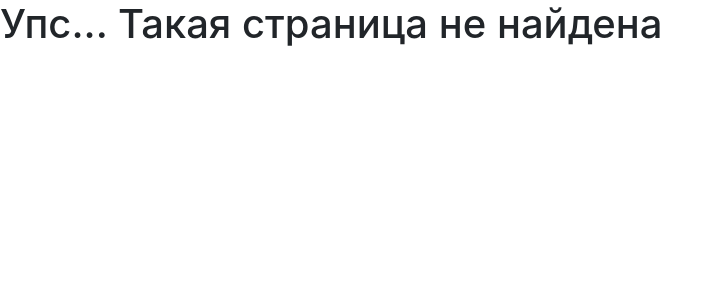
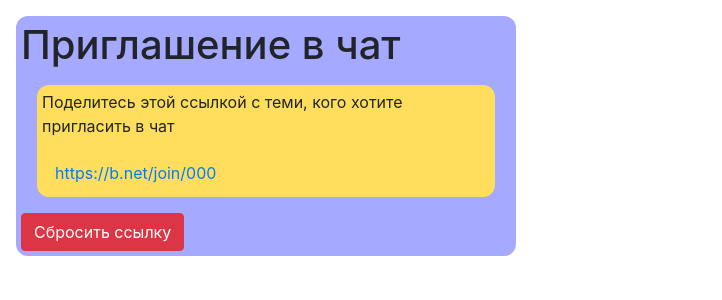
Before and after one commit to Dliwk/bnet, a Flask app: page /invite/1 in a window 1280 px wide. Shown: the part 54-354 px from the top of the page, without its empty margins (0-722 px from the left). Run offline with Flask 2, Linux system fonts and the light colour scheme; a user stored in the database is signed in; tables that the repository leaves empty hold one stand-in row (values such as "Sample post"); some libraries are stand-ins or nearby versions.

Commit message:
frontend for chat invitations

```diff
--- a/routes.py
+++ b/routes.py
@@ -94,3 +94,43 @@ def chat(chat_id):
     elif request.method == 'POST':
         api.chats.send_message(user_id=current_user.id, chat_id=chat_id, text=request.values['text'])
         return jsonify({'ok': True})
+
+
+@app.route('/join/<string:code>')
+@login_required
+def join_chat(code):
+    chat_id: int
+    try:
+        chat_id = api.chats.check_invitation(current_user.id, code)
+    except LocalApi.InvalidCode:
+        abort(404)
+    else:
+        return redirect(f'/chat/{chat_id}')
+
+
+@app.route('/invite/<int:chat_id>')
+@login_required
+def invite(chat_id):
+    code: str
+    try:
+        code = api.chats.create_invitation(current_user.id, chat_id)
+    except LocalApi.ForbiddenError:
+        abort(403)
+    except LocalApi.NotFoundError:
+        abort(404)
+    else:
+        return render_template('invite_result.jinja2', code=code, chat_id=chat_id)
+
+
+@app.route('/invite-reset/<int:chat_id>')
+@login_required
+def invite_reset(chat_id):
+    code: str
+    try:
+        code = api.chats.reset_invitation(current_user.id, chat_id)
+    except LocalApi.ForbiddenError:
+        abort(403)
+    except LocalApi.NotFoundError:
+        abort(404)
+    else:
+        return render_template('invite_result.jinja2', code=code, chat_id=chat_id)
--- a/templates/chat.jinja2
+++ b/templates/chat.jinja2
@@ -2,6 +2,7 @@
 {% block content %}
     <div class="chat-menu">
         <a href="{{ url_for('chats') }}" class="btn btn-secondary">Чаты</a>
+        <a href="/invite/{{ chat.id }}" class="btn btn-primary">Пригласить</a>
         <div id="messages">
             {% for message in chat.messages %}
                 <div class="message">
--- /dev/null
+++ b/templates/invite_result.jinja2
@@ -0,0 +1,11 @@
+{% extends "base.jinja2" %}
+{% block content %}
+    <div class="prompt chat">
+        <h1>Приглашение в чат</h1>
+        <div class="message">
+            <p>Поделитесь этой ссылкой с теми, кого хотите пригласить в чат</p>
+            <a href="/join/{{ code }}" class="btn btn-link">https://b.net/join/{{ code }}</a>
+        </div>
+        <a href="/invite-reset/{{ chat_id }}" class="btn btn-danger">Сбросить ссылку</a>
+    </div>
+{% endblock %}
```
